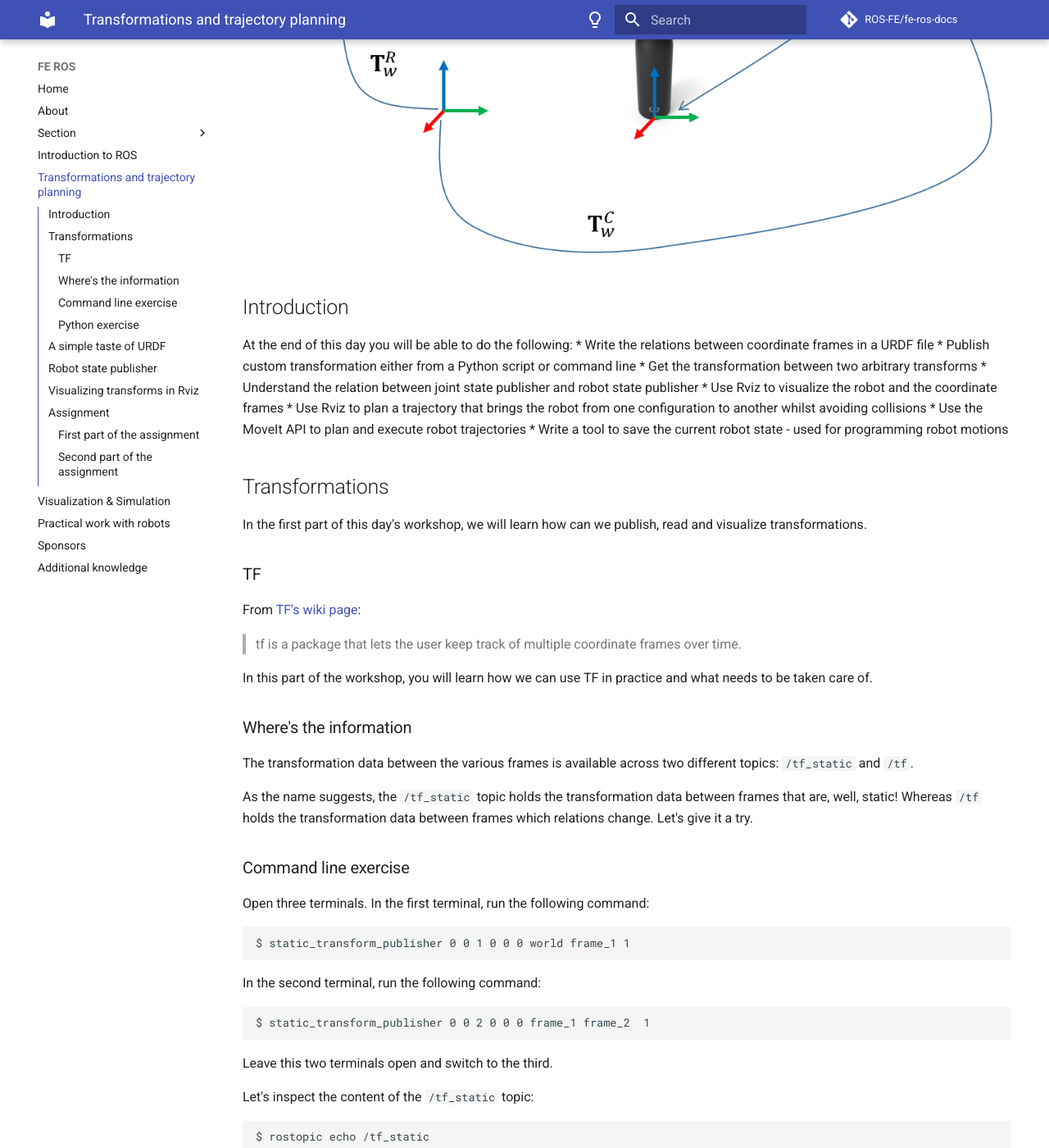
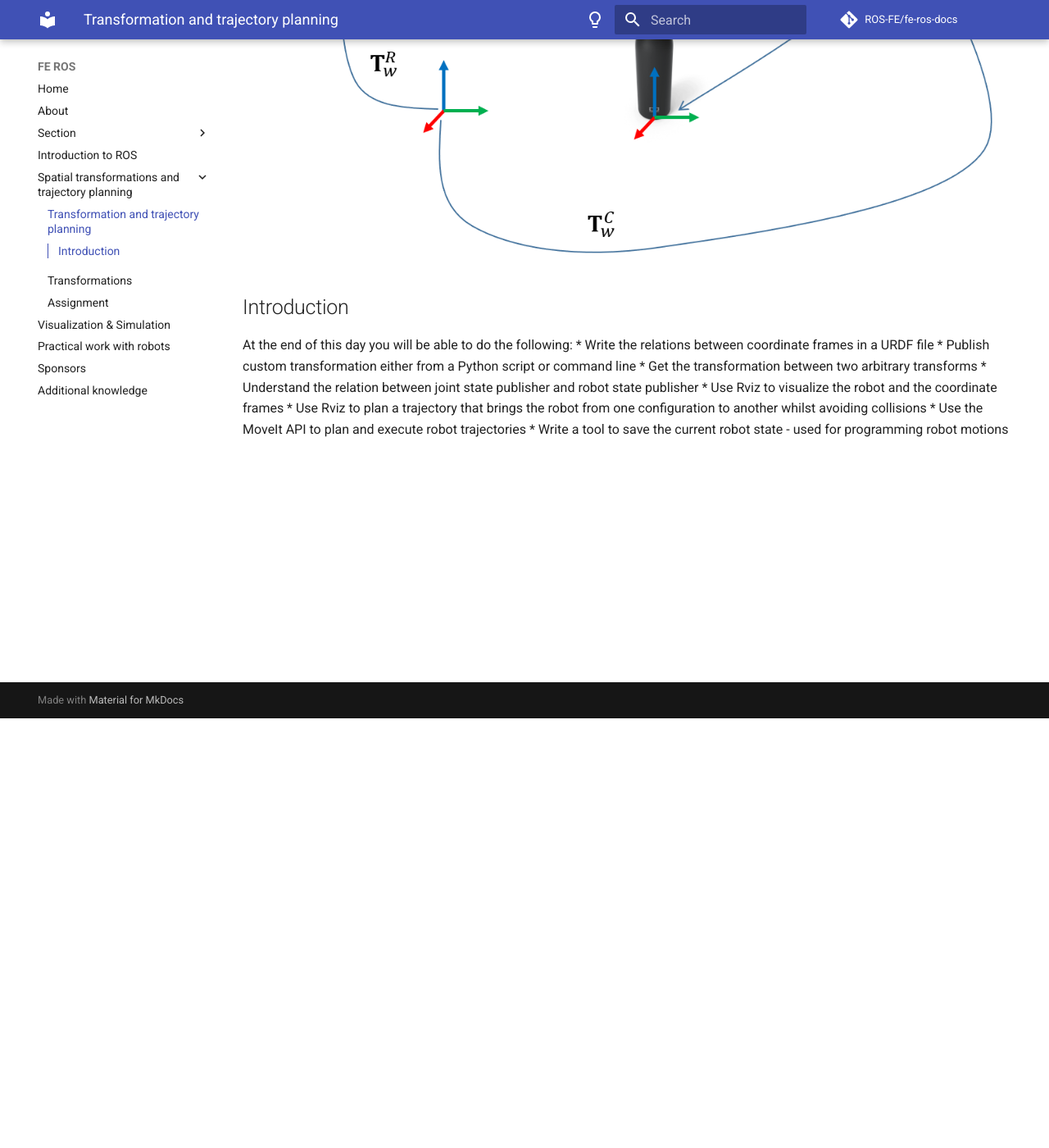
Before and after one commit to ROS-FE/fe-ros-docs, an MkDocs documentation site: the page built from docs/tf_moveit/index.md, in a window 1280 px wide and 1400 px high, scrolled down 524 px. Shown: the whole window at 82% size. Built offline with MkDocs 1.6.1 and Material for MkDocs 9.7.7, drawn with Linux system fonts in a browser that asks for light colours; comment, search, counter and statistics services are not loaded; some of the changed text lies outside the part shown.

Commit message:
Updates TF info

````diff
--- a/docs/tf_moveit/index.md
+++ b/docs/tf_moveit/index.md
@@ -15,90 +15,3 @@
 * Use Rviz to plan a trajectory that brings the robot from one configuration to another whilst avoiding collisions
 * Use the MoveIt API to plan and execute robot trajectories
 * Write a tool to save the current robot state - used for programming robot motions
-
-## Transformations
-
-In the first part of this day's workshop, we will learn how can we publish, read and visualize transformations.
-
-### TF
-
-From [TF's wiki page](http://wiki.ros.org/tf):
-> tf is a package that lets the user keep track of multiple coordinate frames over time.
-
-In this part of the workshop, you will learn how we can use TF in practice and what needs to be taken care of.
-
-### Where's the information
-
-The transformation data between the various frames is available across two different topics: `/tf_static` and `/tf`.
-
-As the name suggests, the `/tf_static` topic holds the transformation data between frames that are, well, static! Whereas `/tf` holds the transformation data between frames which relations change. Let's give it a try.
-
-### Command line exercise
-
-Open three terminals. In the first terminal, run the following command:
-```
-$ static_transform_publisher 0 0 1 0 0 0 world frame_1 1
-```
-
-In the second terminal, run the following command:
-```
-$ static_transform_publisher 0 0 2 0 0 0 frame_1 frame_2  1
-```
-
-Leave this two terminals open and switch to the third.
-
-Let's inspect the content of the `/tf_static` topic:
-```
-$ rostopic echo /tf_static
-```
-What do you see?
-
-Ok, now let's retrieve the transformation between `world` and `frame_2`. What do you expect to be the result?
-```
-rosrun tf tf_echo world frame_2
-```
-
-### Python exercise
-
-Take the following code snipped and let's dig in:
-
-```python
-#!/bin/python
-import rospy
-import tf
-
-rospy.init_node('publish_static_tf')
-
-rospy.spin()
-```
-
-## A simple taste of URDF
-
-
-
-## Robot state publisher
-
-## Visualizing transforms in Rviz
-
-## Assignment
-
-At the end of this assignment you will have a set of tools that you can use during the practical part of the workshop. So do your best to make it as useful and easy-to-use as possible.
-
-### First part of the assignment
-Using the joint state publisher and a simulated robot save various joint and Cartesian space configurations into a YAML file
-
-Example of YAML file obtained with this:
-```yaml
-```
-
-### Second part of the assignment
-Using the YAML that you created in the first part of the assignment you will publish the message that were stored as `TransformStamped` onto TF.
-
-Next, you will move the simulated robot into these configurations, joint and Cartesian space.
-
-Example code that moves the robot into a joint space configuration that you previously called `home`:
-```python
-...
-move_group.go(saved_configurations['home'])
-...
-```
--- a/mkdocs.yml
+++ b/mkdocs.yml
@@ -17,7 +17,10 @@
       - Page 1: 'DAY0/page-1.md'
       - Page 2: 'DAY0/page-2.md'
     - Introduction to ROS: 'introduction/index.md'
-    - Transformations and trajectory planning: 'tf_moveit/index.md'
+    - Spatial transformations and trajectory planning:
+      - 'tf_moveit/index.md'
+      - Transformations: 'tf_moveit/tf.md'
+      - Assignment: 'tf_moveit/assignment.md'
     - Visualization & Simulation: 'simulation/index.md'
     - Practical work with robots: 'practical/index.md'
     - Sponsors: 'sponsors/index.md'
````
Also changed, not shown: docs/tf_moveit/assignment.md (added, +22 -0 lines), docs/tf_moveit/moveit.md (added, +1 -0 lines), docs/tf_moveit/tf.md (added, +151 -0 lines), docs/tf_moveit/urdf.md (added, +8 -0 lines).
